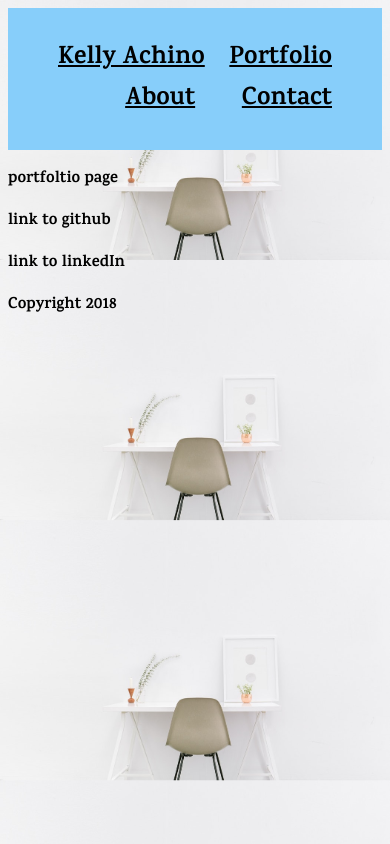
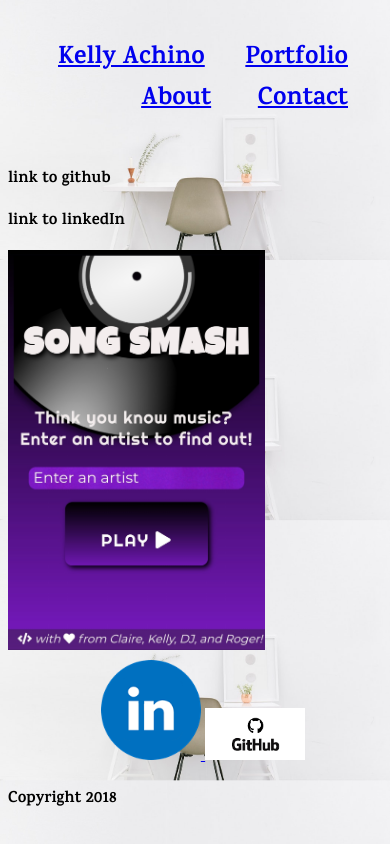
Before and after one commit to achinok/Achino-Portfolio, a plain HTML site: page portfolio.html in a window 390 px wide. Drawn offline with Linux system fonts and the light colour scheme.

Commit message:
portfolio page and styling

```diff
--- a/index.html
+++ b/index.html
@@ -11,22 +11,19 @@
 </head>
 
 <header>
-  <div class="tabs">
     <div class="navbar-container">
       <a href="index.html" class="navKelly">Kelly Achino</a>
       <a href="portfolio.html" class="restNav">Portfolio</a>
       <a href="about.html" class="restNav">About</a>
       <a href="contact.html" class="restNav">Contact</a>
     </div>
-  </div>
 </header>
 
 <body>
 
   <div class="kellyBrand">
-    <img src="images/myself.jpg">
+    <img class="kelly" src="images/myself.jpg">
     <h1>Kelly Achino</h1>
-    <p>insert cool symbol</p>
     <h2>Leader | Developer | Strategist</h2>
   </div>
 
--- a/portfolio.html
+++ b/portfolio.html
@@ -21,9 +21,21 @@
         </div>
       </header>
 <body id="portfolio">
-  <p>portfoltio page</p>
   <p>link to github</p>
   <p>link to linkedIn</p>
+
+  <div>
+    <img src="images/songsmash.jpg" class="songSmash">
+  </div>
+
+  <div class="link1">
+      <a href="in.png">
+        <img border="0" alt="linkedin" src="images/linkedin.png" width="100" height="100">
+      </a>
+      <a href="github.png">
+          <img border="0" src="images/github.png" width="100" height="auto">
+      </a>
+    </div>
 </body>
 
 <footer>
--- a/stylesheet.css
+++ b/stylesheet.css
@@ -1,25 +1,33 @@
-img {
+.kelly {
   height: 300px;
   width: auto;
   border-radius: 50%;
   box-shadow: 5px 10px 8px #888888;
+  padding-top: 20px;
 }
 body{
   src: url(fonts/Karma-Bold.ttf);
   font-family: Karma-Bold;
   background-image: url("images/background.jpg");
   background-size: 100%;
+  background-image: fixed;
+  width: 100%;
+  height: auto;
 }
-
-
 .kellyBrand {
   display: block;
-  margin-left: 35%;
+  text-align: center;
+  margin: 0 auto;
+  padding: 2%;
+}
+h1, h2{
+  display: block;
+  align-content: center;
 }
 header {
   text-align: right;
   padding: 30px;
-  background-color: lightskyblue;
+  background-image: "images/copper.jpg";
   color: black;
   position: -webkit-sticky;
   position: sticky;
@@ -33,10 +41,6 @@ header {
 .restNav{
   padding: 20px;
 }
-/* #myname {
-  grid-column: 2/3;
-  text-align: center;
-} */
 
 .indexPara{
   display: block;
@@ -54,14 +58,14 @@ font-family: Karma-Medium;
   src: url(fonts/Karma-Medium.ttf);
   font-family: Karma-Medium;
 }
-  a:link {
+  /* a:link {
     color: black;
-  }
+  } */
   a:visited {
     color: #BDCCC6;
   }
   a:hover {
-    color: #00FF92;
+    color: #10291c02;
   }
   a:active {
     color: #687F75;
@@ -79,10 +83,14 @@ font-family: Karma-Bold;
  padding: 1px;
 }
 
-#link1 {
+.link1 {
   text-align: center;
 }
-
+.songSmash{
+  height: 400px;
+  width: auto;
+  border-radius: none;
+}
 
 
 @media only screen and (max-width: 600px) {
@@ -92,10 +100,11 @@ header{
   justify-content: center;
 }
 
-img {
-  height: 200px;
-  width: auto;
-  border-radius: 50%;
-  box-shadow: 5px 10px 8px #888888;
+body {
+  background-image: url("images/background.jpg");
+  background-size: 100%;
+  background-image: fixed;
+  width: 100%;
+  height: auto;
 }
 }
```
Also changed, not shown: images/copper.jpg (added), images/github.png (added), images/songsmash.jpg (added).
